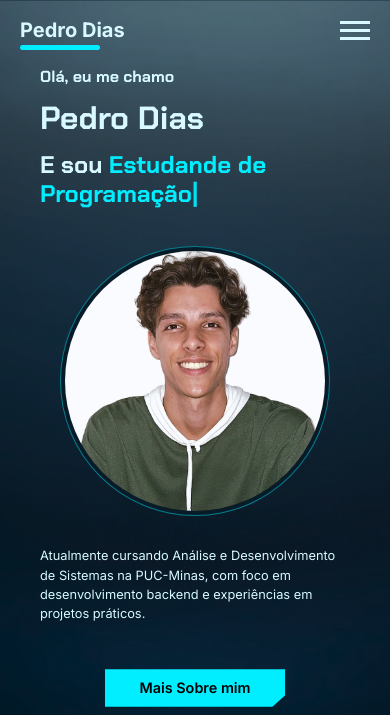
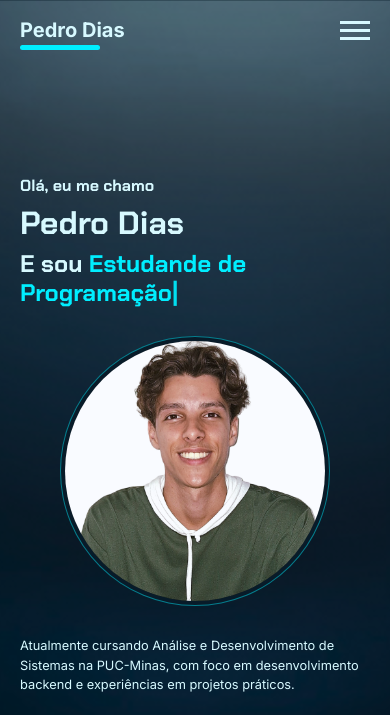
Before and after one commit to PedroFDias/Portifolio, a plain HTML site: page index.html in a window 390 px wide. Shown: the top 715 px of the page. Drawn offline with nearby package versions, Linux system fonts and the light colour scheme.

Commit message:
update: adequar pagina apresentação

```diff
--- a/css/style.css
+++ b/css/style.css
@@ -801,12 +801,15 @@ body {
     }
 
     #inicio {
+        margin-top:90px ;
 
         #apresentacao {
-
+            margin: 0;
+            padding: 0;
             .apresentacao {
                 display: grid;
                 grid-template-columns: 1fr;
+                grid-template-rows: 130px 1fr auto auto auto;
                 grid-template-areas:
                     "apresentacao apresentacao"
                     "img          img"
@@ -817,6 +820,7 @@ body {
                 .apresentacao-script {
                     grid-area: apresentacao;
                     width: 100%;
+                    gap: 0;
 
                     h6 {
                         font-size: 1rem;
```
